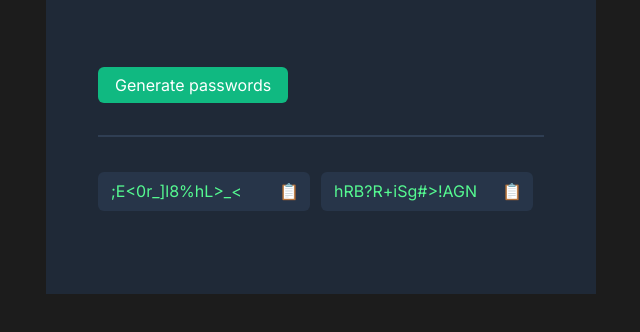
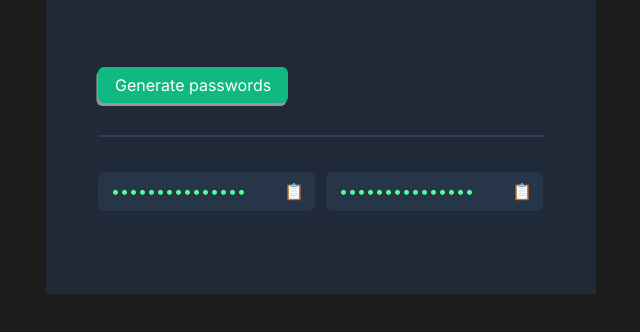
Before and after one commit to bottlerocketjonny/ScrimbaFrontendPath, a website built with Vite: page password-generator/index.html in a window 1280 px wide. Both pictures are taken after a click on the button "Generate passwords". Shown: the part 320-652 px from the top of the page, without its empty margins (319-959 px from the left). Built offline with nearby package versions, Linux system fonts and the light colour scheme.

Commit message:
updated animations. redacted passwords

```diff
--- a/password-generator/index.css
+++ b/password-generator/index.css
@@ -41,6 +41,17 @@ h3 {
     border: none;
     border-radius: 6px;
     padding: 9px 17px;
+    box-shadow: -1.5px 3px #999;
+}
+
+#generate-password-btn:hover {
+    background-color: #15a072;
+}
+
+#generate-password-btn:active {
+    background-color: #15a072;
+    box-shadow: -1.5px 1.5px #666;
+    transform: translateY(1px);
 }
 
 #line-divider {
@@ -54,16 +65,17 @@ h3 {
     align-items: center;
     justify-content: space-between;
     margin: 35px 52px 0 52px;
-    width: 446px;
+    width: 456px;
 }
 
-#password-box-1 {
+#password-box-1,
+#password-box-2 {
     text-align: center;
     background: #273549;
     margin: 0 11px 0 0;
     padding: 10px 5px 10px 13px;
     border-radius: 6px;
-    width: 100%;
+    width: 200%;
     height: 19px;
     color: #55F991;
     display: flex;
@@ -72,22 +84,13 @@ h3 {
     justify-content: space-between;
 }
 
-#password-box-2 {
-    text-align: center;
-    background: #273549;
-    margin: 0 11px 0 0;
-    padding: 10px 5px 10px 13px;
-    border-radius: 6px;
-    width: 100%;
-    height: 19px;
-    color: #55F991;
-    display: flex;
-    flex-direction: row;
-    align-items: center;
-    justify-content: space-between;
-}
-
-#copy-password-1, #copy-password-2 {
+#copy-password-1,
+#copy-password-2 {
     background: none;
     border: none;
 }
+
+#copy-password-1:active,
+#copy-password-2:active {
+    transform: translateY(1px);
+}
--- a/password-generator/index.html
+++ b/password-generator/index.html
@@ -1,10 +1,12 @@
 <html>
 
-<head><link rel="stylesheet" href="https://cdnjs.cloudflare.com/ajax/libs/normalize/8.0.1/normalize.css">
+<head>
+	<link rel="stylesheet" href="https://cdnjs.cloudflare.com/ajax/libs/normalize/8.0.1/normalize.css">
 	<link rel="stylesheet" href="index.css">
 	<link rel="preconnect" href="https://fonts.googleapis.com">
 	<link rel="preconnect" href="https://fonts.gstatic.com" crossorigin>
-	<link href="https://fonts.googleapis.com/css2?family=Inter:wght@400;500&family=Karla:wght@800&display=swap" rel="stylesheet">
+	<link href="https://fonts.googleapis.com/css2?family=Inter:wght@400;500&family=Karla:wght@800&display=swap"
+		rel="stylesheet">
 </head>
 
 <body>
@@ -15,14 +17,17 @@
 		<div id="subtitle">
 			<h3>Never use an insecure password again.</h3>
 		</div>
-		<button id="generate-password-btn" onclick="generatePassword()">Generate passwords</button>
+		<button id="generate-password-btn" onclick="resetPassword();setTimeout(generatePassword, 200);">Generate
+			passwords</button>
 		<div id="line-divider">
 		</div>
 		<div class="password-box-wrapper">
 			<div id="password-box-1">
-				<div id="password-one"></div><button id="copy-password-1" onclick="copyOnClickOne()">📋</button></div>
+				<div id="password-one"></div><button id="copy-password-1" onclick="copyOnClickOne()">📋</button>
+			</div>
 			<div id="password-box-2">
-				<div id="password-two"></div><button id="copy-password-2" onclick="copyOnClickTwo()">📋</button></div>
+				<div id="password-two"></div><button id="copy-password-2" onclick="copyOnClickTwo()">📋</button>
+			</div>
 		</div>
 	</div>
 	<script src="index.js"></script>
--- a/password-generator/index.js
+++ b/password-generator/index.js
@@ -3,26 +3,32 @@ const characters = ["A", "B", "C", "D", "E", "F", "G", "H", "I", "J", "K", "L",
 
 let passwordOneEl = document.getElementById("password-one");
 let passwordTwoEl = document.getElementById("password-two");
+let passwordOne = "";
+let passwordTwo = "";
+
+function resetPassword() {
+    passwordOneEl.textContent = "";
+    passwordTwoEl.textContent = "";
+
+    passwordOne = "";
+    passwordTwo = "";
+}
 
 function generatePassword() {
-
-    let passwordOne = "";
-    let passwordTwo = "";
-
     for (let i = 0; i < 15; i++) {
         passwordOne += characters[Math.floor(Math.random() * characters.length)];
         passwordTwo += characters[Math.floor(Math.random() * characters.length)];
     }
 
-    passwordOneEl.textContent = passwordOne;
-    passwordTwoEl.textContent = passwordTwo;
+    passwordOneEl.textContent = "•••••••••••••••";
+    passwordTwoEl.textContent = "•••••••••••••••";
 }
 
 
 function copyOnClickOne() {
-    navigator.clipboard.writeText(passwordOneEl.textContent);
+    navigator.clipboard.writeText(passwordOne);
 }
 
 function copyOnClickTwo() {
-    navigator.clipboard.writeText(passwordTwoEl.textContent);
+    navigator.clipboard.writeText(passwordTwo);
 }
```
